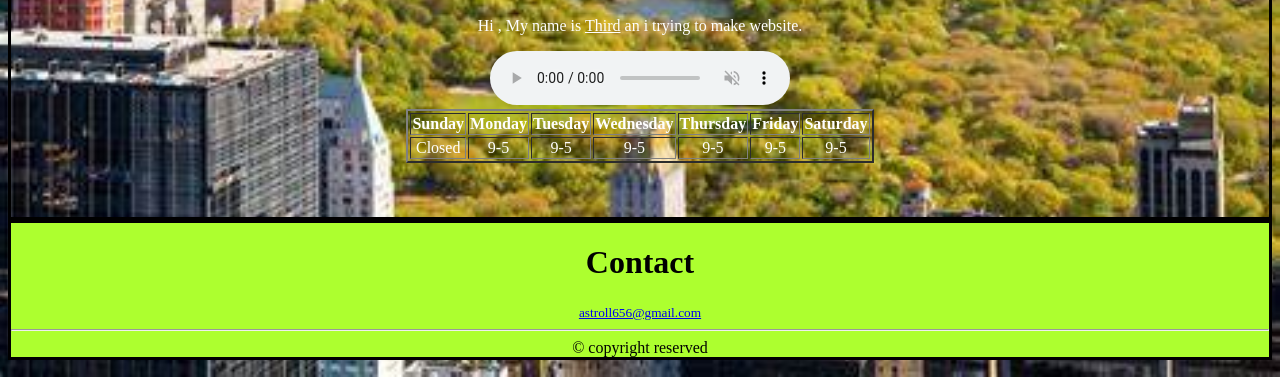
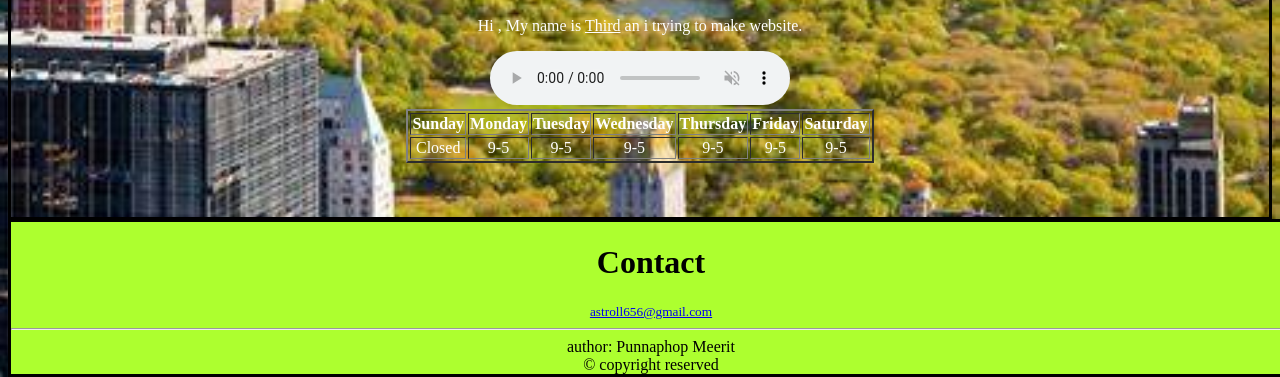
Before and after one commit to Thirdbot/js-learning, a website: page about_me.html in a window 1280 px wide. Shown: the part 423-800 px from the top of the page. Drawn offline with Linux system fonts and the light colour scheme.

Commit message:
bottom stick fix

```diff
--- a/about_me.html
+++ b/about_me.html
@@ -152,10 +152,11 @@
             </nav>
 
         <hr>
-        <p1
+        <p1 >
             author: Punnaphop Meerit <br>
             &copy; copyright reserved <br>
         </p1>
+
         </div>
 
     </footer>
--- a/style.css
+++ b/style.css
@@ -22,7 +22,7 @@ header
 }
 main
 {
-
+    margin-bottom: auto;
     border-style: solid;
 }
 
@@ -30,6 +30,10 @@ footer
 {
     background-color: greenyellow;
     border-style: solid;
+    position: fixed;
+    text-align: center;
+    width: 100%;
+    bottom: 0;
 }
 nav
 {
```
